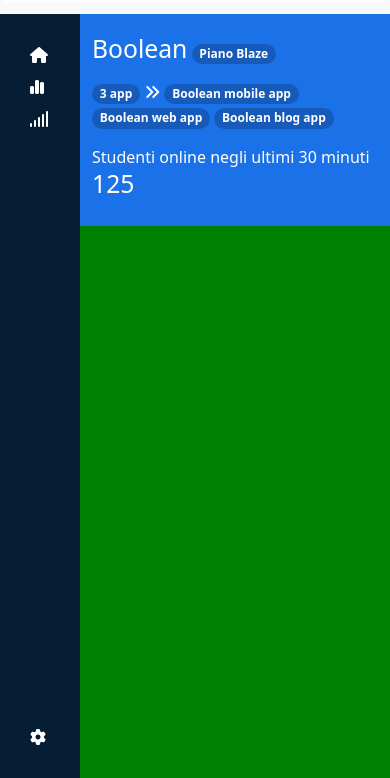
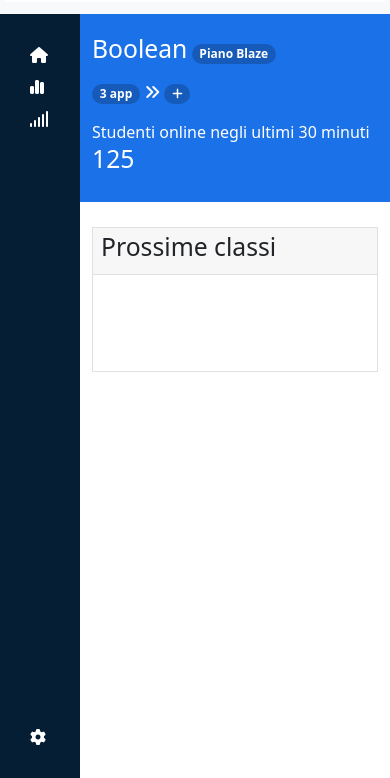
Before and after one commit to scarpi2001/html-css-bootstrap-dashboard, a plain HTML site: page index.html in a window 390 px wide. Shown: the part 66-844 px from the top of the page. Drawn offline with nearby package versions, Linux system fonts and the light colour scheme.

Commit message:
sviluppo_main-mid

```diff
--- a/css/style.css
+++ b/css/style.css
@@ -5,6 +5,10 @@
 
 .bg-blue {
     background-color: rgb(22, 91, 186);
+}
+
+.bg-lightgrey {
+    background-color: rgb(247, 247, 247);
 }
 
 ul {
@@ -77,11 +81,9 @@ main {
 #main_content {
     flex-grow: 1;
     overflow-y: auto;
-    /* DEBUG */
-    background-color: green;
 }
 
-/* main topbar */
+/* main content topbar */
 #main_content_topbar {
     width: 100%;
     color: #fff;
@@ -89,6 +91,16 @@ main {
     padding: 20px 0;
     margin-bottom: 25px;
 }
+
+/* main content mid */
+/* .container_block {
+    border: 1px solid;
+    padding: 5px 10px;
+}
+
+.container_block_top {
+    border-bottom: 1px solid;
+} */
 
 [class*="col-"] {
     /* DEBUG */
--- a/index.html
+++ b/index.html
@@ -93,7 +93,7 @@
 
         <!-- main content -->
         <section id="main_content">
-            <!-- main topbar -->
+            <!-- main content topbar -->
             <div id="main_content_topbar">
                 <div class="container-fluid">
                     <div class="row">
@@ -106,9 +106,12 @@
                                 <span>
                                     <i class="fa-solid fa-angles-right"></i>
                                 </span>
-                                <span class="badge rounded-pill bg-blue">Boolean mobile app</span>
-                                <span class="badge rounded-pill bg-blue">Boolean web app</span>
-                                <span class="badge rounded-pill bg-blue">Boolean blog app</span>
+                                <span class="badge rounded-pill bg-blue d-lg-none">
+                                    <i class="fa-solid fa-plus"></i>
+                                </span>
+                                <span class="badge rounded-pill bg-blue d-none d-lg-inline-block">Boolean mobile app</span>
+                                <span class="badge rounded-pill bg-blue d-none d-lg-inline-block">Boolean web app</span>
+                                <span class="badge rounded-pill bg-blue d-none d-lg-inline-block">Boolean blog app</span>
                             </div>
                         </div>
 
@@ -121,10 +124,25 @@
                 </div>
             </div>
 
-            <div class="container">
+            <!-- main content mid -->
+            <div class="container-fluid">
                 <div class="row">
                     <div class="col-12 col-lg-8">
-                        <div class="col"></div>
+                        <div class="col">
+                            <div class="container_block border">
+                                <div class="container_block_top border-bottom py-1 px-2 bg-lightgrey">
+                                    <h2>Prossime classi</h2>
+                                </div>
+
+                                <div class="container_block-mid px-2 py-5">
+
+                                </div>
+
+
+
+
+                            </div>
+                        </div>
                         <div class="col"></div>
                     </div>
                     <div class="col-12 col-lg-4">
```
